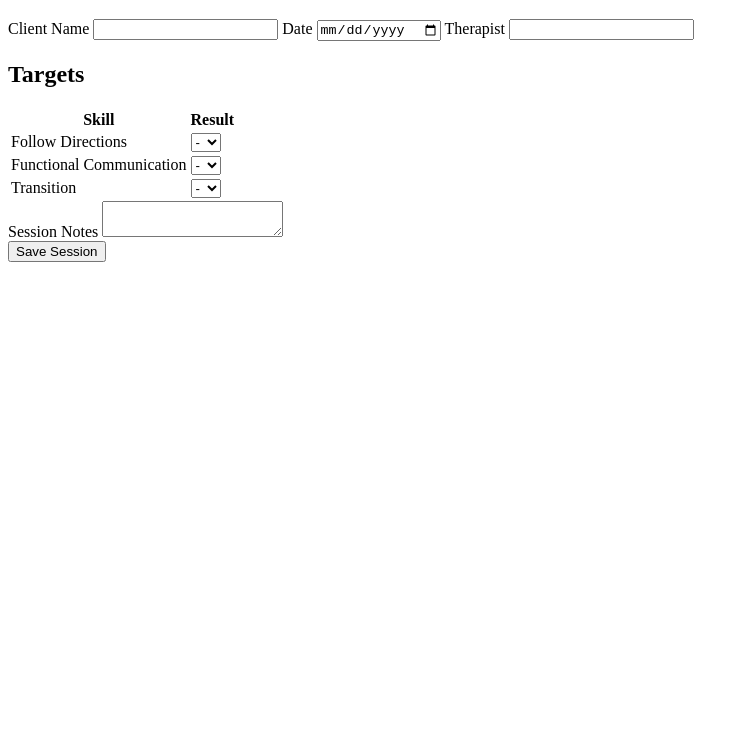
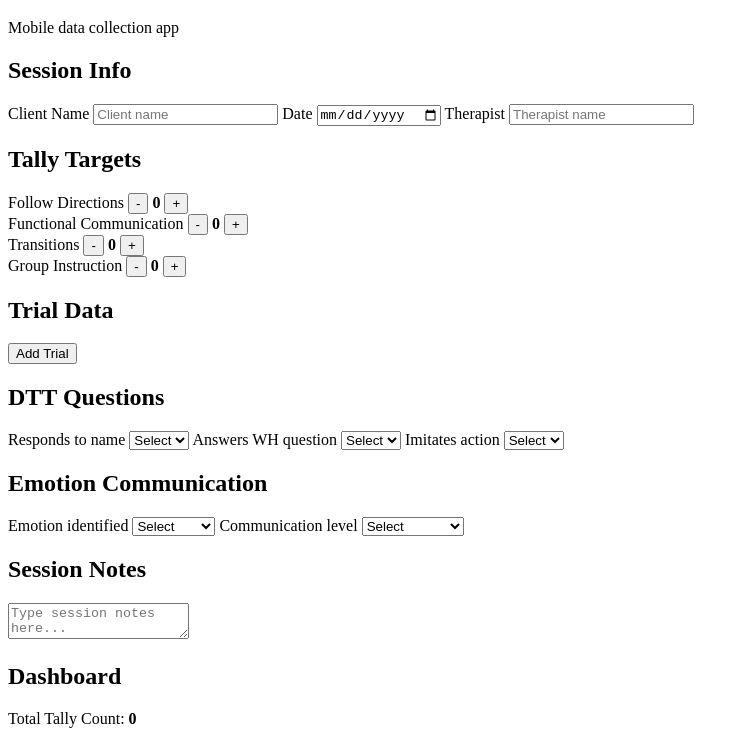
Before and after one commit to Jonniesta/jaba, a plain HTML site: page index.html in a window 1280 px wide. Shown: the part 61-800 px from the top of the page, without its empty margins (0-749 px from the left). Drawn offline with Linux system fonts and the light colour scheme; a script that the page names is missing.

Commit message:
Refactor index.html for improved structure and semantics

```diff
--- a/index.html
+++ b/index.html
@@ -1,97 +1,148 @@
 <!DOCTYPE html>
 <html lang="en">
 <head>
-    <meta charset="UTF-8">
-    <meta name="viewport" content="width=device-width, initial-scale=1.0">
+  <meta charset="UTF-8" />
+  <meta name="viewport" content="width=device-width, initial-scale=1.0" />
   <title>ABA Daily Tracker</title>
-    <link rel="stylesheet" href="style.css">
+  <link rel="stylesheet" href="style.css" />
+  <link rel="manifest" href="manifest.json" />
 </head>
 <body>
+  <header>
+    <h1>ABA Daily Tracker</h1>
+    <p>Mobile data collection app</p>
+  </header>
 
-<div class="container">
+  <main>
+    <section class="card">
+      <h2>Session Info</h2>
 
-    <h1>ABA Daily Tracker</h1>
-
-    <div class="card">
       <label>Client Name</label>
-        <input type="text" id="client">
+      <input id="clientName" type="text" placeholder="Client name" />
 
       <label>Date</label>
-        <input type="date" id="date">
+      <input id="sessionDate" type="date" />
 
       <label>Therapist</label>
-        <input type="text" id="therapist">
+      <input id="therapistName" type="text" placeholder="Therapist name" />
+    </section>
+
+    <section class="card">
+      <h2>Tally Targets</h2>
+
+      <div class="target">
+        <span>Follow Directions</span>
+        <button onclick="changeCount('follow', -1)">-</button>
+        <strong id="follow">0</strong>
+        <button onclick="changeCount('follow', 1)">+</button>
       </div>
 
-    <div class="card">
-
-        <h2>Targets</h2>
-
-        <table>
-
-            <thead>
-                <tr>
-                    <th>Skill</th>
-                    <th>Result</th>
-                </tr>
-            </thead>
-
-            <tbody>
-
-                <tr>
-                    <td>Follow Directions</td>
-
-                    <td>
-                        <select>
-                            <option>-</option>
-                            <option>+</option>
-                        </select>
-                    </td>
-                </tr>
-
-                <tr>
-                    <td>Functional Communication</td>
-
-                    <td>
-                        <select>
-                            <option>-</option>
-                            <option>+</option>
-                        </select>
-                    </td>
-                </tr>
-
-                <tr>
-                    <td>Transition</td>
-
-                    <td>
-                        <select>
-                            <option>-</option>
-                            <option>+</option>
-                        </select>
-                    </td>
-                </tr>
-
-            </tbody>
-
-        </table>
-
+      <div class="target">
+        <span>Functional Communication</span>
+        <button onclick="changeCount('communication', -1)">-</button>
+        <strong id="communication">0</strong>
+        <button onclick="changeCount('communication', 1)">+</button>
       </div>
 
-    <div class="card">
-
-        <label>Session Notes</label>
-
-        <textarea id="notes"></textarea>
-
+      <div class="target">
+        <span>Transitions</span>
+        <button onclick="changeCount('transition', -1)">-</button>
+        <strong id="transition">0</strong>
+        <button onclick="changeCount('transition', 1)">+</button>
       </div>
 
-    <button onclick="saveData()">
-        Save Session
-    </button>
+      <div class="target">
+        <span>Group Instruction</span>
+        <button onclick="changeCount('group', -1)">-</button>
+        <strong id="group">0</strong>
+        <button onclick="changeCount('group', 1)">+</button>
+      </div>
+    </section>
 
+    <section class="card">
+      <h2>Trial Data</h2>
+
+      <div id="trialList"></div>
+
+      <button class="secondary" onclick="addTrial()">Add Trial</button>
+    </section>
+
+    <section class="card">
+      <h2>DTT Questions</h2>
+
+      <label>Responds to name</label>
+      <select id="respondsName">
+        <option value="">Select</option>
+        <option value="+">+</option>
+        <option value="-">-</option>
+        <option value="N/A">N/A</option>
+      </select>
+
+      <label>Answers WH question</label>
+      <select id="whQuestion">
+        <option value="">Select</option>
+        <option value="+">+</option>
+        <option value="-">-</option>
+        <option value="N/A">N/A</option>
+      </select>
+
+      <label>Imitates action</label>
+      <select id="imitatesAction">
+        <option value="">Select</option>
+        <option value="+">+</option>
+        <option value="-">-</option>
+        <option value="N/A">N/A</option>
+      </select>
+    </section>
+
+    <section class="card">
+      <h2>Emotion Communication</h2>
+
+      <label>Emotion identified</label>
+      <select id="emotionIdentified">
+        <option value="">Select</option>
+        <option>Happy</option>
+        <option>Sad</option>
+        <option>Mad</option>
+        <option>Scared</option>
+        <option>Frustrated</option>
+        <option>Excited</option>
+      </select>
+
+      <label>Communication level</label>
+      <select id="communicationLevel">
+        <option value="">Select</option>
+        <option>Independent</option>
+        <option>Prompted</option>
+        <option>Modeled</option>
+        <option>Not observed</option>
+      </select>
+    </section>
+
+    <section class="card">
+      <h2>Session Notes</h2>
+      <textarea id="notes" placeholder="Type session notes here..."></textarea>
+    </section>
+
+    <section class="card dashboard">
+      <h2>Dashboard</h2>
+      <p>Total Tally Count: <strong id="totalCount">0</strong></p>
+      <p>Trial Accuracy: <strong id="accuracy">0%</strong></p>
+      <p>Saved Sessions: <strong id="savedCount">0</strong></p>
+    </section>
+
+    <div class="actions">
+      <button onclick="saveSession()">Save Session</button>
+      <button onclick="exportCSV()">Export CSV</button>
+      <button onclick="clearForm()" class="danger">Clear</button>
     </div>
 
+    <section class="card">
+      <h2>Previous Sessions</h2>
+      <div id="history"></div>
+    </section>
+  </main>
+
   <script src="script.js"></script>
-
 </body>
 </html>
```
Lines whose indentation alone changed are shown as unchanged.
